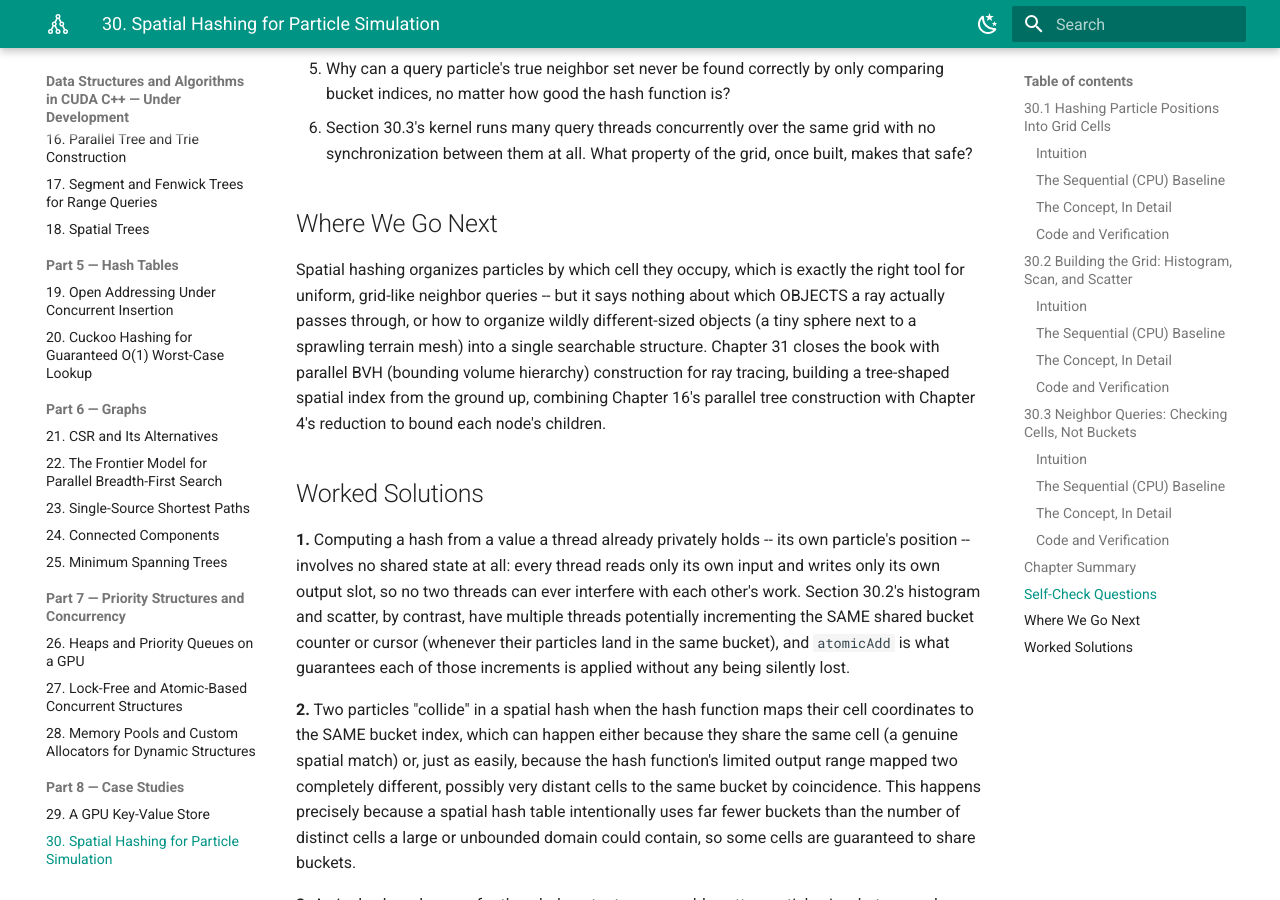
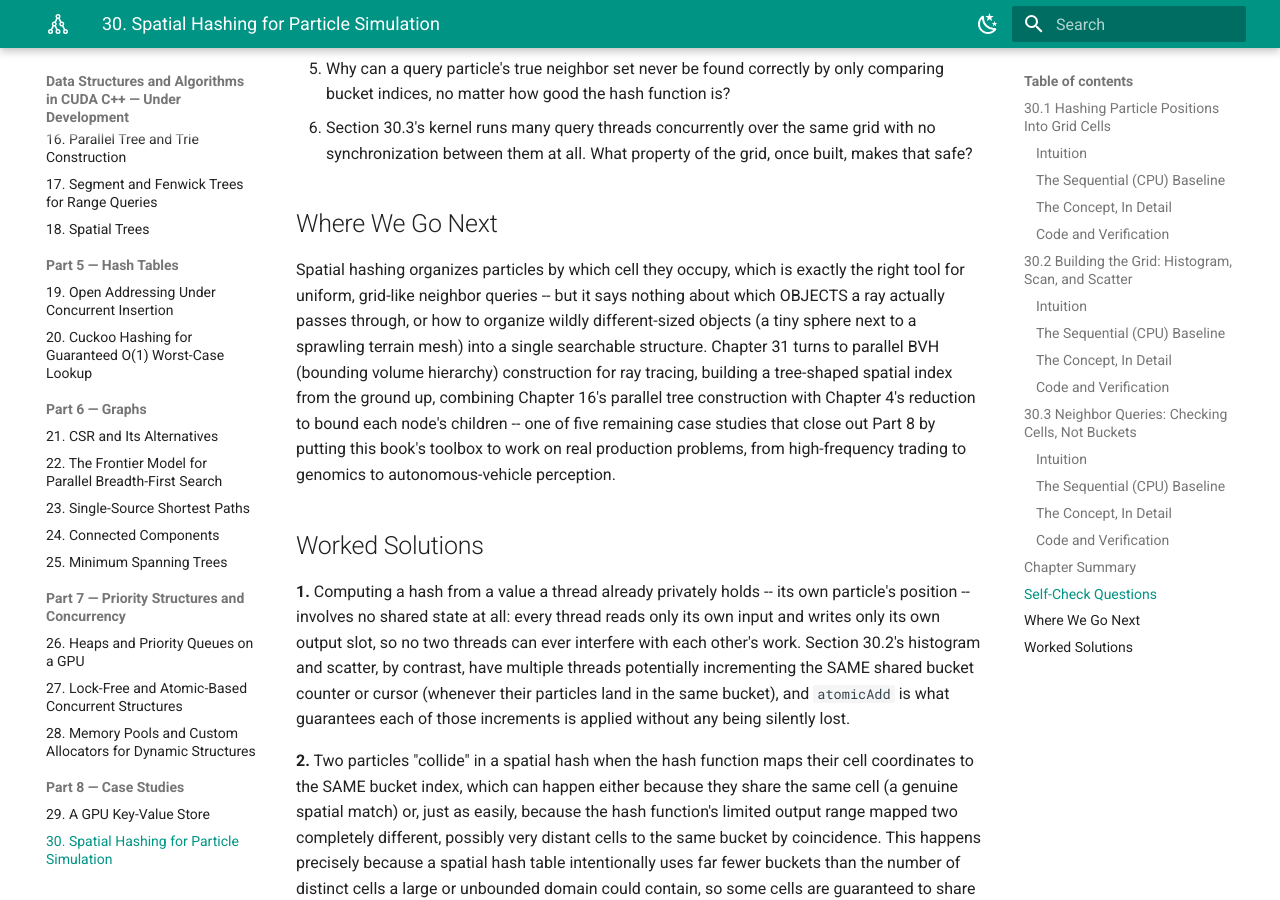
Before and after one commit to MaximumBeings/dsa_cuda_from_first_principles, an MkDocs documentation site: the page built from docs/part8/30-spatial-hashing-for-particle-simulation.md, in a window 1280 px wide and 900 px high, scrolled down 20784 px. Built offline with MkDocs 1.6.1 and Material for MkDocs 9.7.7, drawn with Linux system fonts in a browser that asks for light colours.

Commit message:
Fix Chapter 30's Where We Go Next: Chapter 31 no longer closes the book
Part 8 now runs through Chapter 35; update the forward pointer
accordingly.

Co-Authored-By: Claude Sonnet 5 <noreply@anthropic.com>
Claude-Session: https://claude.ai/code/session_018aNF8asuQ7qdGxTUeqr1JR

```diff
--- a/docs/part8/30-spatial-hashing-for-particle-simulation.md
+++ b/docs/part8/30-spatial-hashing-for-particle-simulation.md
@@ -982,7 +982,7 @@ A spatial hash grid for particle simulation reused every tool this chapter neede
 
 ## Where We Go Next
 
-Spatial hashing organizes particles by which cell they occupy, which is exactly the right tool for uniform, grid-like neighbor queries -- but it says nothing about which OBJECTS a ray actually passes through, or how to organize wildly different-sized objects (a tiny sphere next to a sprawling terrain mesh) into a single searchable structure. Chapter 31 closes the book with parallel BVH (bounding volume hierarchy) construction for ray tracing, building a tree-shaped spatial index from the ground up, combining Chapter 16's parallel tree construction with Chapter 4's reduction to bound each node's children.
+Spatial hashing organizes particles by which cell they occupy, which is exactly the right tool for uniform, grid-like neighbor queries -- but it says nothing about which OBJECTS a ray actually passes through, or how to organize wildly different-sized objects (a tiny sphere next to a sprawling terrain mesh) into a single searchable structure. Chapter 31 turns to parallel BVH (bounding volume hierarchy) construction for ray tracing, building a tree-shaped spatial index from the ground up, combining Chapter 16's parallel tree construction with Chapter 4's reduction to bound each node's children -- one of five remaining case studies that close out Part 8 by putting this book's toolbox to work on real production problems, from high-frequency trading to genomics to autonomous-vehicle perception.
 
 ## Worked Solutions
 
```
